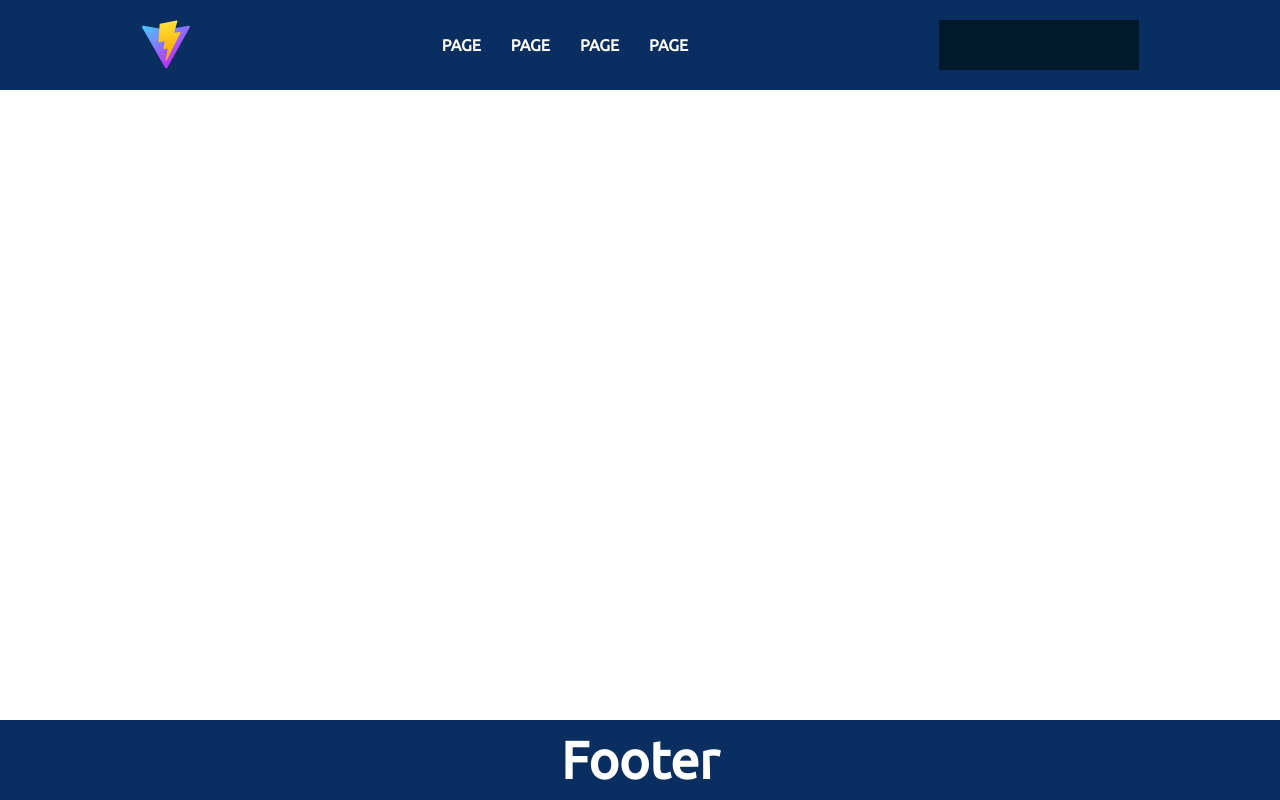
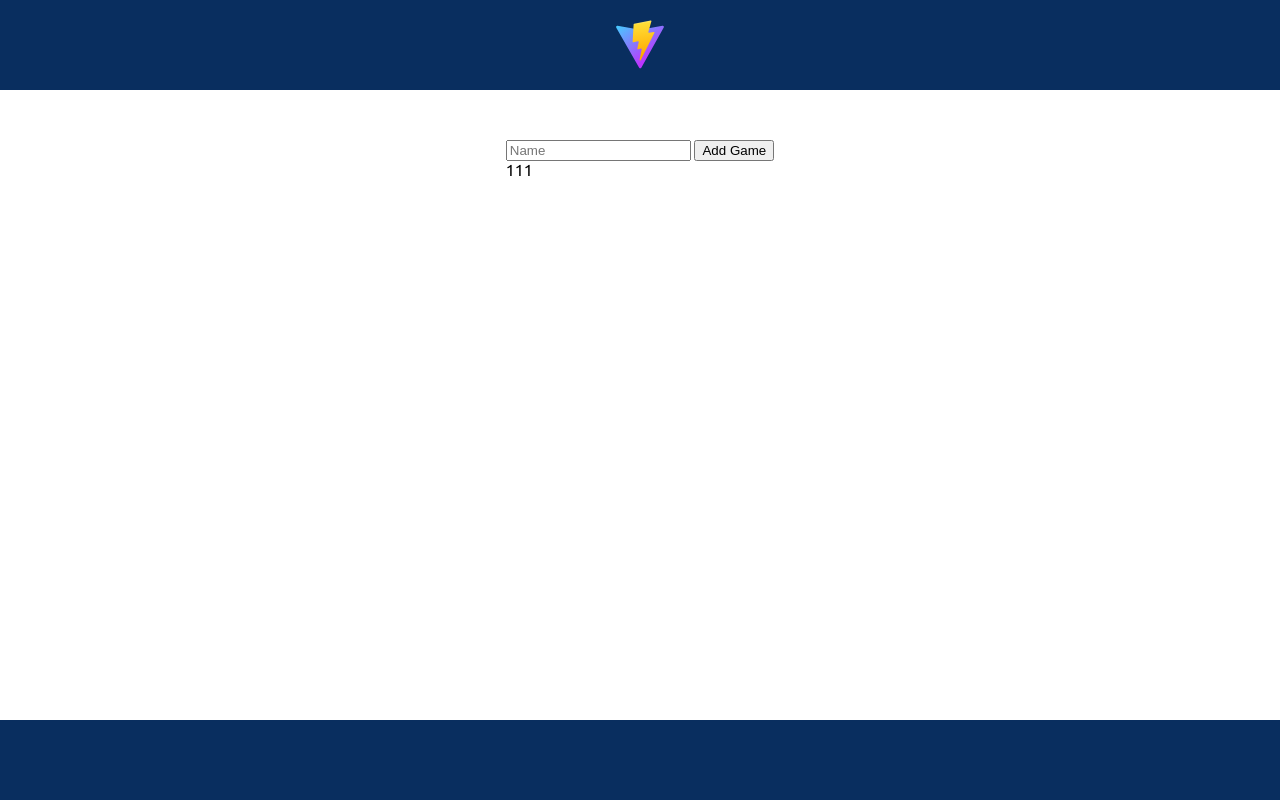
Before and after one commit to dkazarov/wtp, a website built with Vite: page index.html in a window 1280 px wide. Built offline with nearby package versions, Linux system fonts and the light colour scheme.

Commit message:
add base markup

```diff
--- a/index.html
+++ b/index.html
@@ -17,25 +17,6 @@
           <!-- logo -->
           <img class="logo" src="./src/assets/images/logo.svg" alt="logo" title="logo" aria-label="Logo" width="50"
             height="50">
-          <!-- navigation -->
-          <nav class="nav">
-            <ul class="nav__list">
-              <li class="nav__item">
-                <a class="nav__link" href="#">page</a>
-              </li>
-              <li class="nav__item">
-                <a class="nav__link" href="#">page</a>
-              </li>
-              <li class="nav__item">
-                <a class="nav__link" href="#">page</a>
-              </li>
-              <li class="nav__item">
-                <a class="nav__link" href="#">page</a>
-              </li>
-            </ul>
-          </nav>
-          <!-- action -->
-          <div class="action"></div>
           <!-- burger -->
           <button class="burger btn--reset">
             <span class="burger__line"></span>
@@ -45,13 +26,24 @@
     </header>
 
     <div class="container">
-      <div id="main"></div>
+      <div class="main">
+
+        <form class="form" action="">
+          <input type="text" placeholder="Name" />
+          <button type="submit">Add Game</button>
+        </form>
+
+        <div class="list">
+          <ul>
+            <li>111</li>
+          </ul>
+        </div>
+      </div>
     </div>
 
     <footer class="footer">
       <div class="footer__inner">
         <div class="container">
-          <h2>Footer</h2>
         </div>
       </div>
     </footer>
--- a/src/scss/_variables.scss
+++ b/src/scss/_variables.scss
@@ -4,7 +4,7 @@
 
 	--main-font: 'Ubuntu', sans-serif;
 
-	--main-color: #ffffff;
+	--main-color: #000;
 	--secondary-font-color: #3b2d2d;
 
 	--accent-color: #f00;
--- a/src/scss/block/_header.scss
+++ b/src/scss/block/_header.scss
@@ -4,6 +4,7 @@
 	width: 100%;
 	background-color: #092e5f;
 	z-index: 1;
+	margin-bottom: 50px;
 }
 
 .header__inner {
--- a/src/scss/block/_hero.scss
+++ /dev/null
@@ -1,4 +0,0 @@
-.hero {
-	position: relative;
-	scroll-margin-top: 90px;
-}
--- /dev/null
+++ b/src/scss/block/_main.scss
@@ -0,0 +1,8 @@
+.main-inner {
+}
+.form {
+}
+.input-item {
+}
+.list {
+}
--- a/src/scss/main.scss
+++ b/src/scss/main.scss
@@ -7,7 +7,7 @@
 
 // Block
 @use './block/header';
-@use './block/hero';
+@use './block/main';
 @use './block/footer';
 
 //Vendor
```
